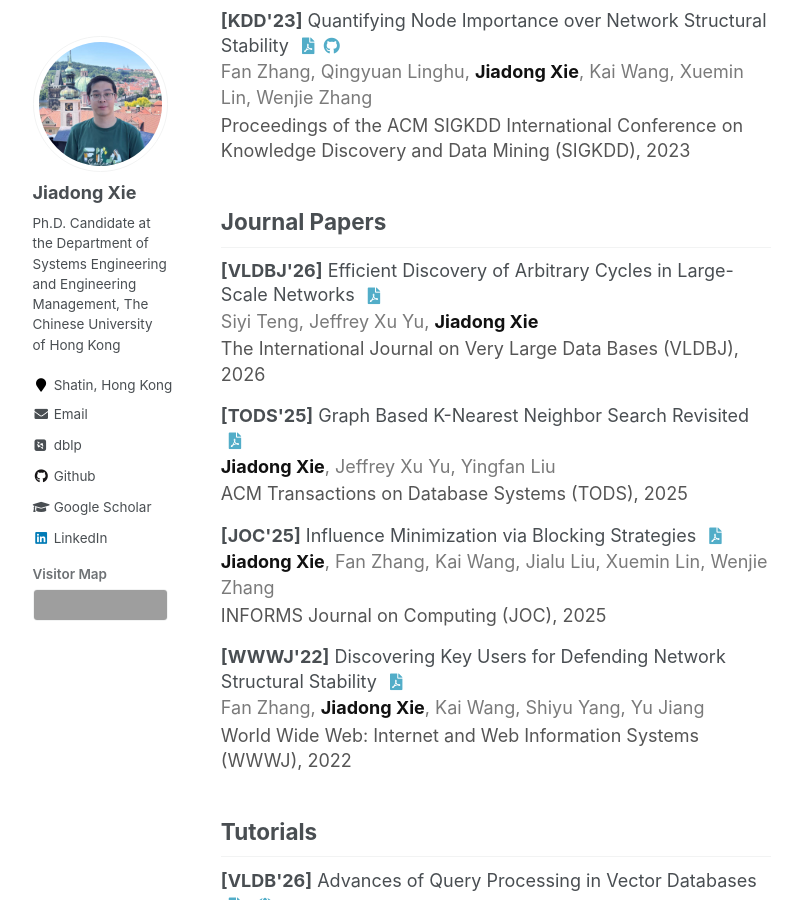
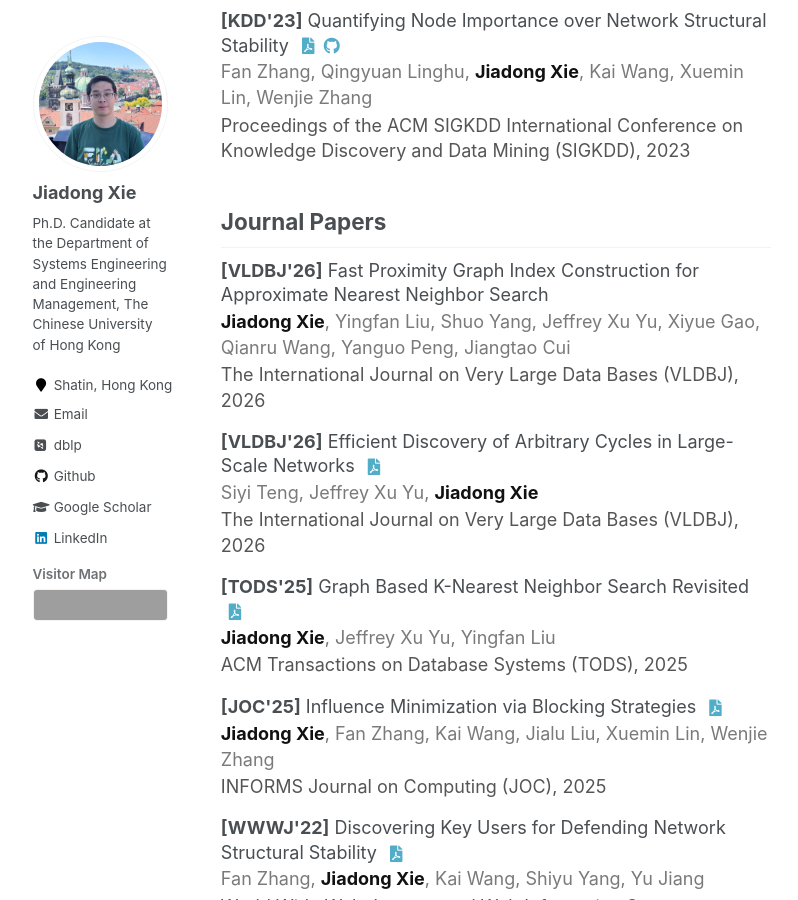
Before and after one commit to Xiejiadong/Xiejiadong.github.io, a Jekyll site: the page built from _pages/about.md, in a window 1280 px wide and 900 px high, scrolled down 2336 px. Shown: the whole window, without its empty margins (163-961 px from the left). Built offline with Jekyll 4.4.1, drawn with Linux system fonts in a browser that asks for light colours; some web fonts are replaced; some of the changed text lies outside the part shown; grey boxes are pictures that could not be loaded.

Commit message:
Update about.md

```diff
--- a/_pages/about.md
+++ b/_pages/about.md
@@ -269,6 +269,21 @@ Publications
 <div class="pub-list">
   <div class="pub-item">
     <div class="pub-title">
+      <strong>[VLDBJ'26]</strong> Fast Proximity Graph Index Construction for Approximate Nearest Neighbor Search
+      <!-- <span class="pub-links">
+        <a href="https://link.springer.com/article/10.1007/s00778-026-00994-4" title="PDF"><i class="fas fa-fw fa-file-pdf zoom" aria-hidden="true"></i></a>
+      </span> -->
+    </div>
+    <div class="pub-authors">
+      <span class="me">Jiadong Xie</span>, Yingfan Liu, Shuo Yang, Jeffrey Xu Yu, Xiyue Gao, Qianru Wang, Yanguo Peng, Jiangtao Cui
+    </div>
+    <div class="pub-venue">
+      The International Journal on Very Large Data Bases (VLDBJ), 2026
+    </div>
+  </div>
+
+  <div class="pub-item">
+    <div class="pub-title">
       <strong>[VLDBJ'26]</strong> Efficient Discovery of Arbitrary Cycles in Large-Scale Networks
       <span class="pub-links">
         <a href="https://link.springer.com/article/10.1007/s00778-026-00994-4" title="PDF"><i class="fas fa-fw fa-file-pdf zoom" aria-hidden="true"></i></a>
```
Also changed, not shown: other parts of _pages/about.md (+1 -1 lines).
